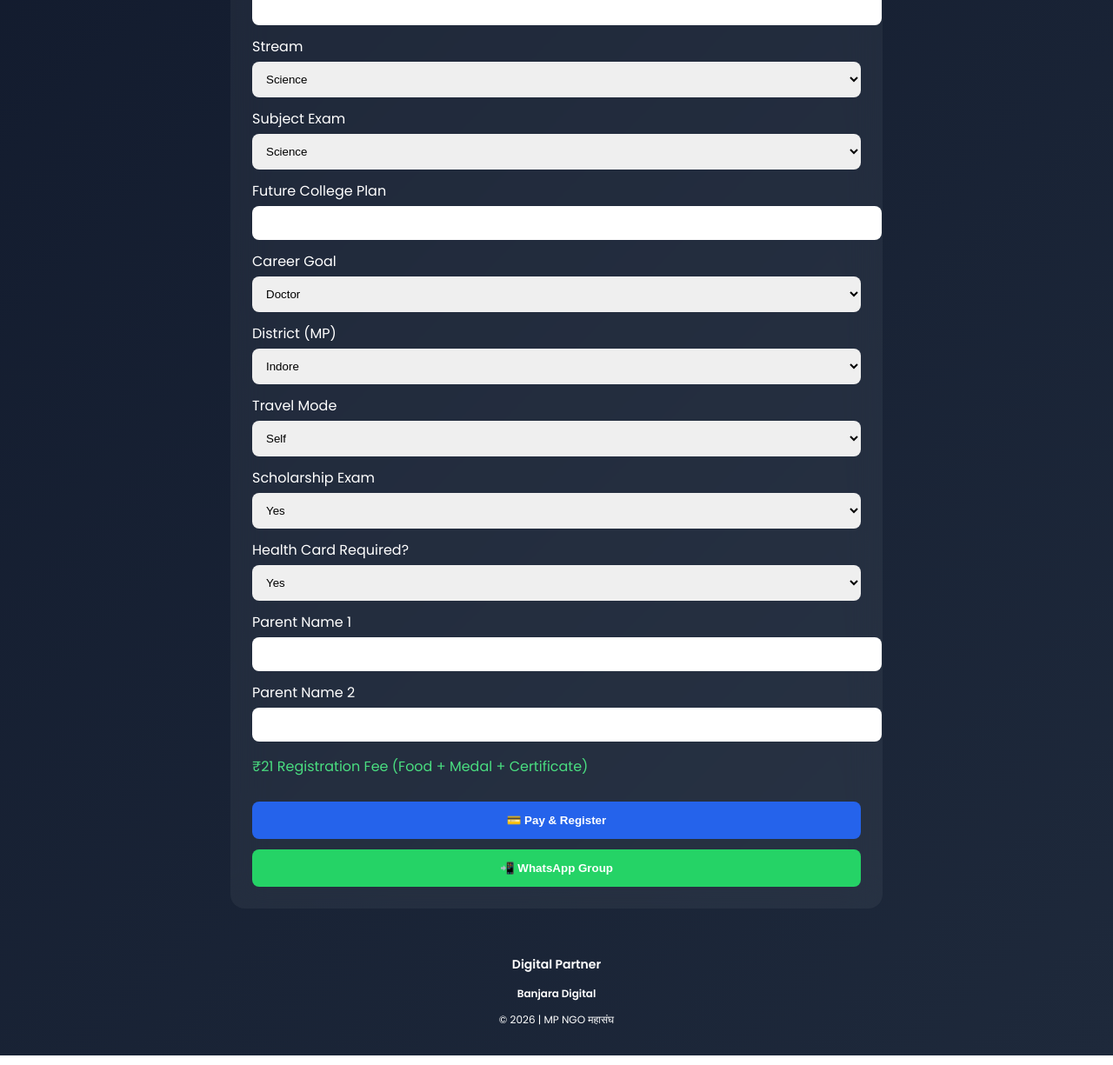
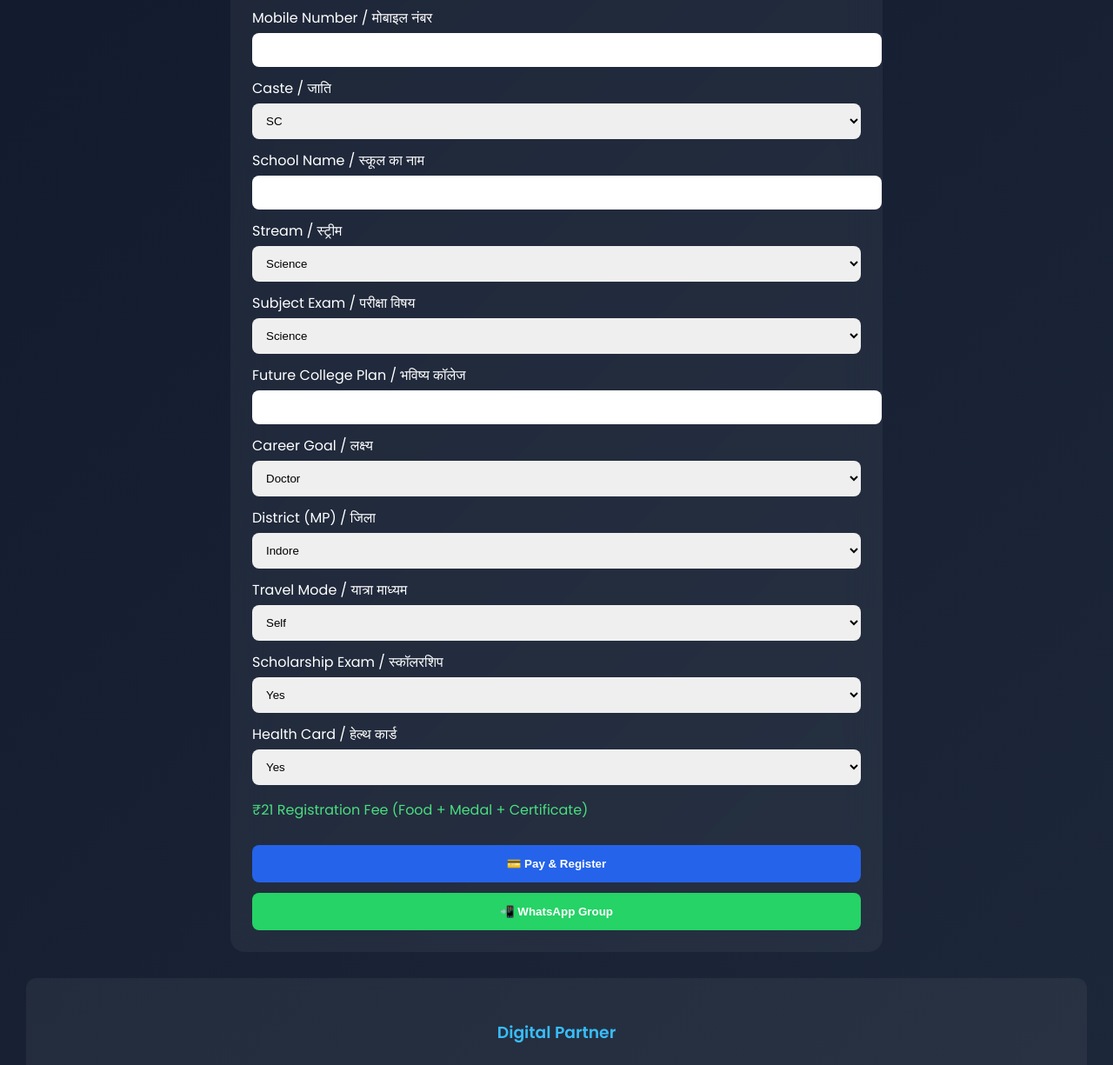
Before and after one commit to banjaradigitalmp-hue/banjara-digital, a plain HTML site: page register/index.html in a window 1280 px wide. Shown: the part 951-2176 px from the top of the page at 87% size. Drawn offline with Linux system fonts and the light colour scheme; grey boxes are pictures that could not be loaded.

Commit message:
Update index.html for multilingual support

```diff
--- a/register/index.html
+++ b/register/index.html
@@ -1,5 +1,5 @@
 <!DOCTYPE html>
-<html lang="en">
+<html lang="hi">
 <head>
 <meta name="viewport" content="width=device-width, initial-scale=1.0">
 <title>Student Success Meet 2026-27</title>
@@ -56,30 +56,28 @@ button{
 .pay{background:#2563eb;}
 .whatsapp{background:#25D366;}
 .mapBtn{background:#16a34a;}
-
-.footer{
-    text-align:center;
-    padding:20px;
-    font-size:12px;
-}
 </style>
 </head>
 
 <body>
 
+<!-- HEADER -->
 <div class="header">
+
 <img src="https://github.com/banjaradigitalmp-hue/student-form/blob/main/WhatsApp%20Image%202026-04-04%20at%209.41.57%20AM.jpeg?raw=true">
 
 <h1>Student Success Meet 2026-27</h1>
+<h3>आयोजक: म.प्र. NGO महासंघ</h3>
 
 <div class="glass">
 <p>📅 10 May 2026 | ⏰ 10:00 AM</p>
-<p>📍 Anand Mohan Mathur Sabhagrah, Indore</p>
+<p>📍 आनंद मोहन माथुर सभागृह, इंदौर</p>
 </div>
 
 <a href="https://www.google.com/maps/search/?api=1&query=Anand+Mohan+Mathur+Sabhagrah+Indore" target="_blank">
 <button class="mapBtn">📍 View Location</button>
 </a>
+
 </div>
 
 <!-- FORM -->
@@ -92,16 +90,27 @@ button{
 <label>Student Name / छात्र का नाम</label>
 <input name="Name" required>
 
+<label>Parent Mobile Number / अभिभावक मोबाइल नंबर</label>
+<input name="Parent Mobile" required>
+
 <label>Date of Birth / जन्म तिथि</label>
 <input type="date" name="DOB" required>
 
-<label>Mobile Number</label>
+<label>Mobile Number / मोबाइल नंबर</label>
 <input name="Mobile" required>
 
-<label>School Name</label>
+<label>Caste / जाति</label>
+<select name="Caste">
+<option>SC</option>
+<option>ST</option>
+<option>OBC</option>
+<option>Other</option>
+</select>
+
+<label>School Name / स्कूल का नाम</label>
 <input name="School">
 
-<label>Stream</label>
+<label>Stream / स्ट्रीम</label>
 <select name="Stream">
 <option>Science</option>
 <option>Commerce</option>
@@ -110,17 +119,17 @@ button{
 <option>Other</option>
 </select>
 
-<label>Subject Exam</label>
+<label>Subject Exam / परीक्षा विषय</label>
 <select name="Subject">
 <option>Science</option>
 <option>Commerce</option>
 <option>Arts</option>
 </select>
 
-<label>Future College Plan</label>
+<label>Future College Plan / भविष्य कॉलेज</label>
 <input name="Future College">
 
-<label>Career Goal</label>
+<label>Career Goal / लक्ष्य</label>
 <select name="Career">
 <option>Doctor</option>
 <option>Engineer</option>
@@ -129,7 +138,7 @@ button{
 <option>Other</option>
 </select>
 
-<label>District (MP)</label>
+<label>District (MP) / जिला</label>
 <select name="District">
 <option>Indore</option>
 <option>Bhopal</option>
@@ -175,30 +184,24 @@ button{
 <option>Sheopur</option>
 </select>
 
-<label>Travel Mode</label>
+<label>Travel Mode / यात्रा माध्यम</label>
 <select name="Travel">
 <option>Self</option>
 <option>Bus</option>
 <option>Public Transport</option>
 </select>
 
-<label>Scholarship Exam</label>
+<label>Scholarship Exam / स्कॉलरशिप</label>
 <select name="Scholarship">
 <option>Yes</option>
 <option>No</option>
 </select>
 
-<label>Health Card Required?</label>
+<label>Health Card / हेल्थ कार्ड</label>
 <select name="Health Card">
 <option>Yes</option>
 <option>No</option>
 </select>
-
-<label>Parent Name 1</label>
-<input name="Parent1">
-
-<label>Parent Name 2</label>
-<input name="Parent2">
 
 <p style="color:#4ade80;">
 ₹21 Registration Fee (Food + Medal + Certificate)
@@ -211,19 +214,43 @@ button{
 
 </div>
 
+<!-- DIGITAL PARTNER -->
+<div style="text-align:center; margin:30px; padding:30px; background:rgba(255,255,255,0.05); border-radius:12px;">
+
+<h3 style="color:#38bdf8;">Digital Partner</h3>
+
+<img src="https://your-logo-link.png" style="width:90px; margin:10px;">
+
+<h2 style="color:#22c55e;">Banjara Digital</h2>
+
+<p style="color:#94a3b8;">CONNECT • CREATE • GROW</p>
+
+</div>
+
 <!-- FOOTER -->
-<div class="footer">
-<h3>Digital Partner</h3>
-<p><b>Banjara Digital</b></p>
-<p>© 2026 | MP NGO महासंघ</p>
+<div style="background:#0f172a; text-align:center; padding:25px;">
+
+<p>
+<a href="#" style="color:#38bdf8;">Privacy Policy</a> |
+<a href="#" style="color:#38bdf8;">Terms</a> |
+<a href="#" style="color:#38bdf8;">Refund</a>
+</p>
+
+<p style="color:#cbd5f5;">
+User data सुरक्षित रखा जाता है। All payments non-refundable.
+</p>
+
+<p style="color:#94a3b8;">
+© 2026 Banjara Digital
+</p>
+
 </div>
 
 <script>
 function payNow(){
-alert("Payment page open ho raha hai. Payment ke baad form submit kare.");
+alert("Payment open ho raha hai, payment ke baad form submit kare");
 window.open("https://rzp.io/rzp/2r1AcRdr","_blank");
 }
-
 function joinGroup(){
 window.open("https://chat.whatsapp.com/F6pAgLGdTcu5soecJMh3F0","_blank");
 }
```
